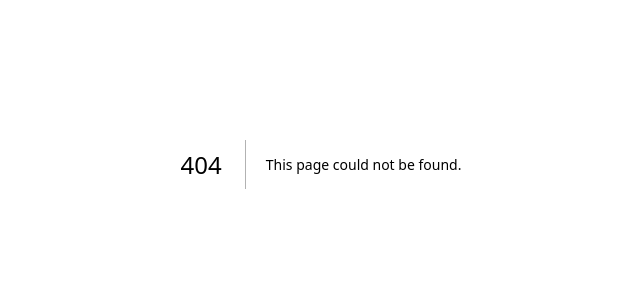
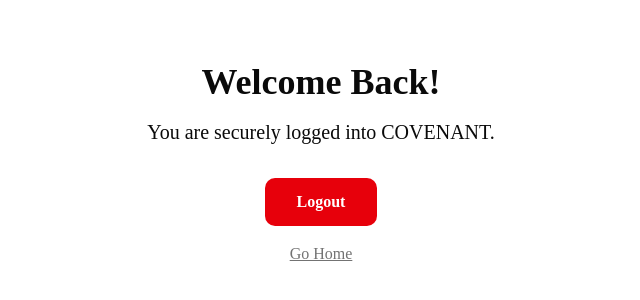
Before and after one commit to joynach201249-design/covenant-platform, a Next.js app: page /dashboard in a window 1280 px wide. Before the commit this address had no page. Shown: the part 236-536 px from the top of the page, without its empty margins (319-959 px from the left). Built offline with nearby package versions, Linux system fonts and the light colour scheme; no server answers.

Commit message:
Add dashboard and fix redirect

```diff
--- /dev/null
+++ b/src/app/dashboard/page.tsx
@@ -0,0 +1,27 @@
+'use client'
+
+import { supabase } from '@/lib/supabase/client'
+import Link from 'next/link'
+
+export default function Dashboard() {
+  const handleLogout = async () => {
+    await supabase.auth.signOut()
+    window.location.href = '/'
+  }
+
+  return (
+    <div className="min-h-screen bg-background text-foreground p-8 flex flex-col items-center justify-center text-center">
+      <h1 className="text-4xl font-bold mb-4">Welcome Back!</h1>
+      <p className="text-xl mb-8">You are securely logged into COVENANT.</p>
+
+      <button
+        onClick={handleLogout}
+        className="px-8 py-3 bg-red-600 text-white rounded-lg font-bold mb-4"
+      >
+        Logout
+      </button>
+
+      <Link href="/" className="underline text-muted-foreground">Go Home</Link>
+    </div>
+  )
+}
--- a/src/app/login/page.tsx
+++ b/src/app/login/page.tsx
@@ -17,7 +17,7 @@ export default function Login() {
       setMessage('Error: ' + error.message)
     } else {
       setMessage('Success! Redirecting...')
-      window.location.href = '/'
+      window.location.href = '/dashboard'
     }
   }
 
```
